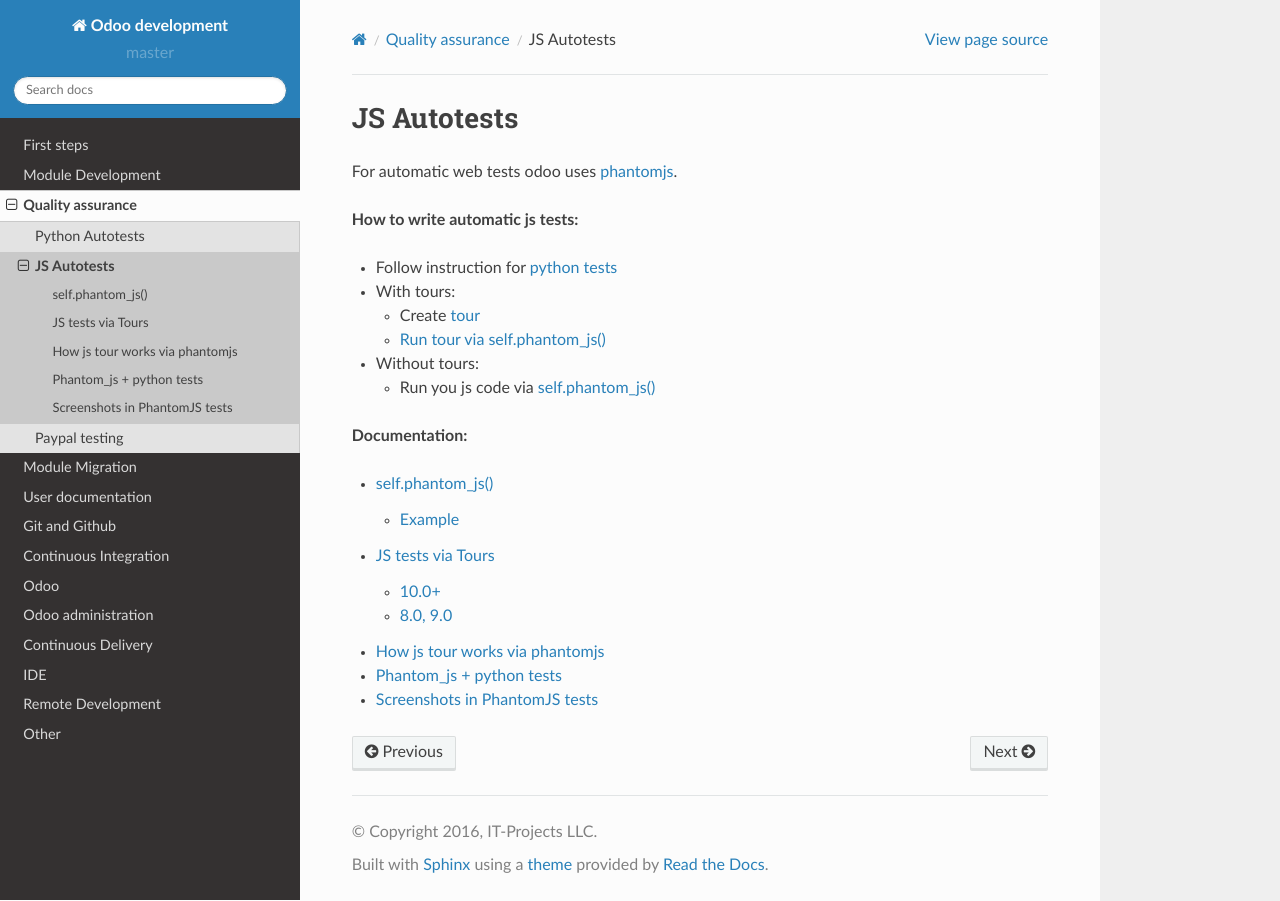
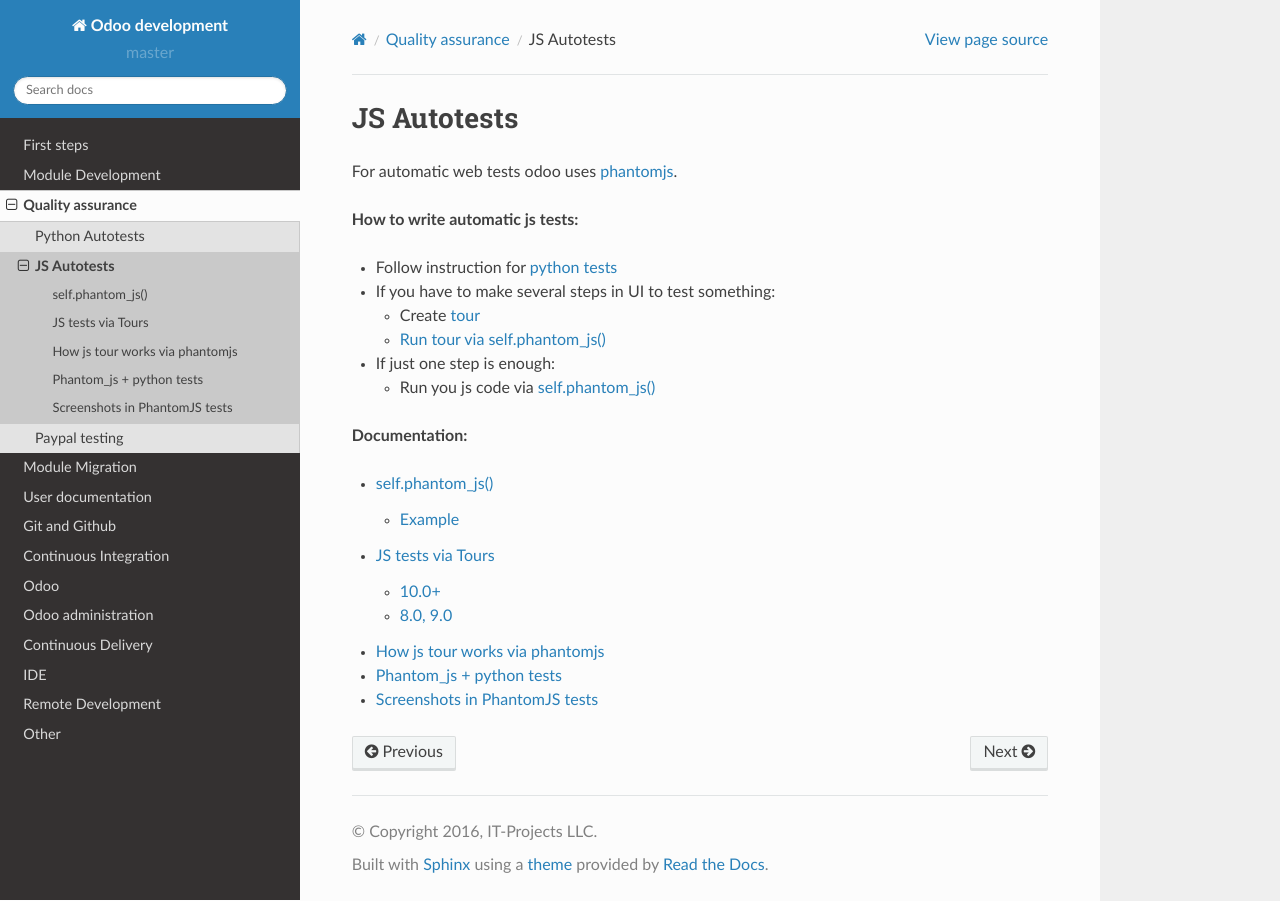
Before and after one commit to itpp-labs/odoo-development, a Sphinx documentation site: the page built from docs/qa/js/index.rst, in a window 1280 px wide. Built offline with Sphinx 7.4.7 and the Read the Docs theme 2.0.0, drawn with Linux system fonts in a browser that asks for light colours.

Commit message:
Update index.rst

```diff
--- a/docs/qa/js/index.rst
+++ b/docs/qa/js/index.rst
@@ -7,12 +7,12 @@
 **How to write automatic js tests:**
 
 * Follow instruction for :doc:`python tests <../python/index>`
-* With tours:
+* If you have to make several steps in UI to test something:
 
   * Create :doc:`tour <../../description/js_tour>`
   * :doc:`Run tour via self.phantom_js() <tests-via-tours>`
 
-* Without tours:
+* If just one step is enough:
 
   * Run you js code via :doc:`self.phantom_js() <phantom_js>`
 
```
